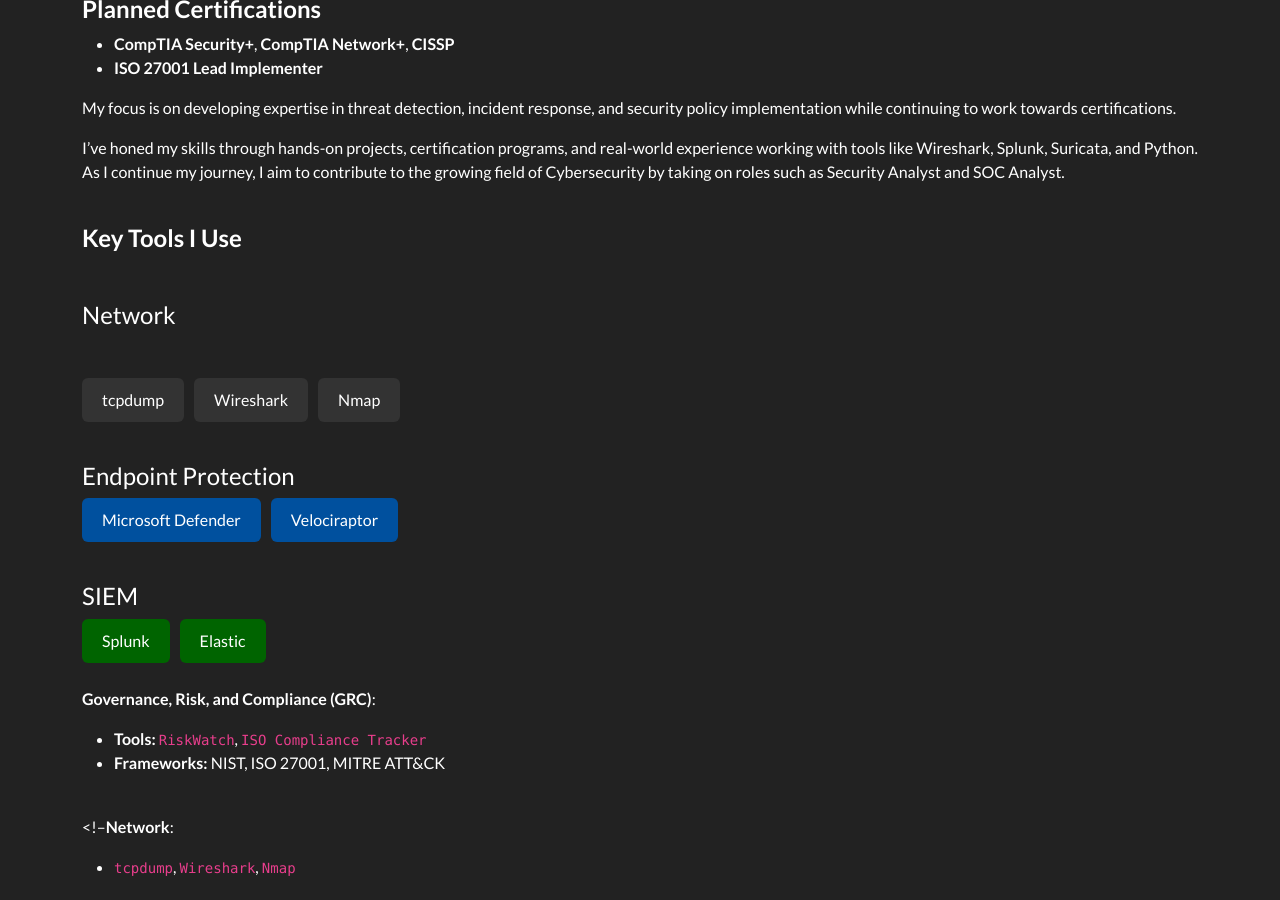
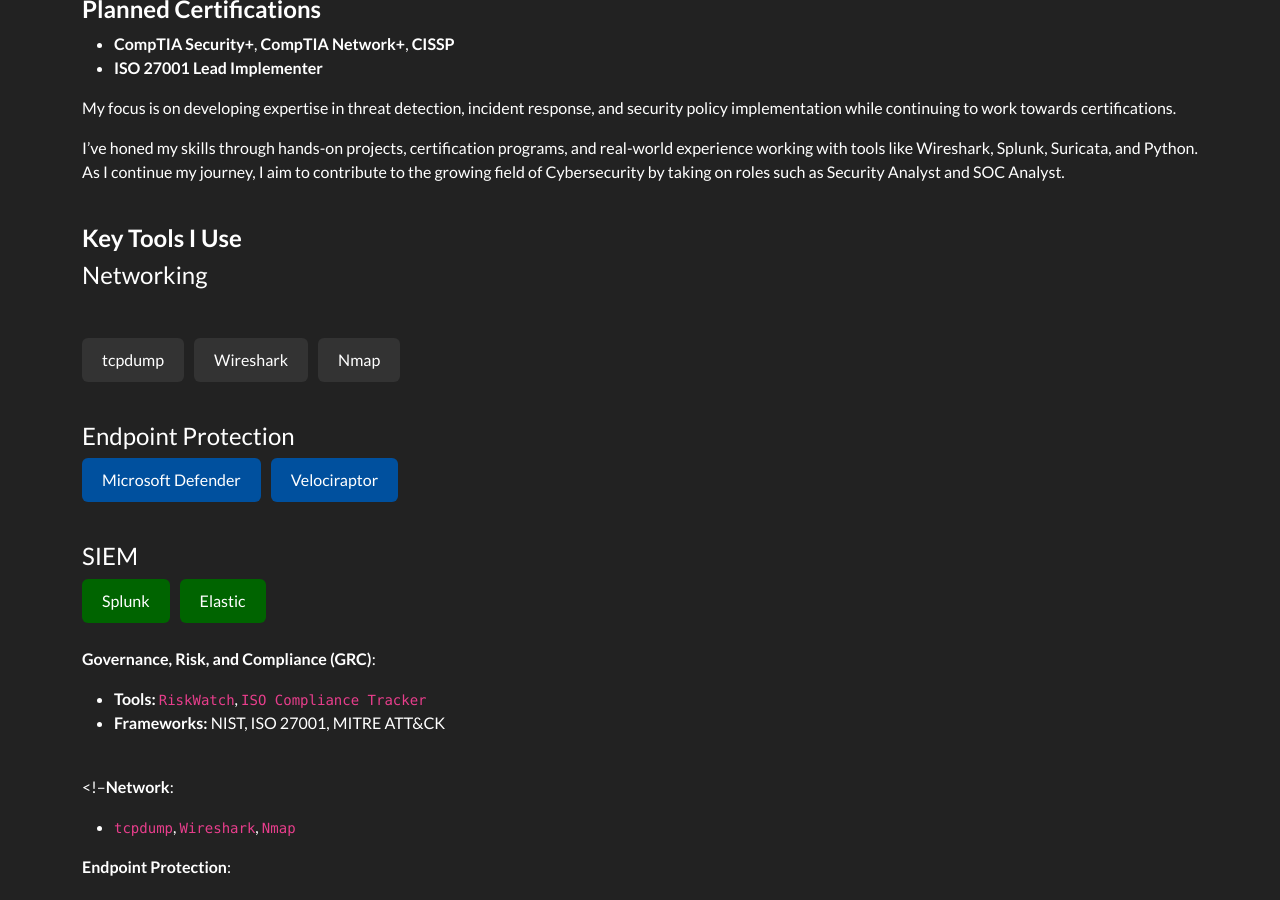
Before and after one commit to JKopal101/jkopal101.github.io, a Jekyll site: the page built from index.md, in a window 1280 px wide and 900 px high, scrolled down 824 px. Built offline with Jekyll 4.4.1, drawn with Linux system fonts in a browser that asks for light colours.

Commit message:
Update index.md

```diff
--- a/index.md
+++ b/index.md
@@ -41,8 +41,8 @@ I’ve honed my skills through hands-on projects, certification programs, and re
 <br><br>
 
 #### **Key Tools I Use**
-<br>
-<h4>Network</h4>
+
+#### Networking
 <br>
 <div style="display: flex; gap: 10px; flex-wrap: wrap;">
   <button style="padding: 10px 20px; background-color: #333; color: white; border-radius: 6px; border: none;">tcpdump</button>
@@ -50,13 +50,13 @@ I’ve honed my skills through hands-on projects, certification programs, and re
   <button style="padding: 10px 20px; background-color: #333; color: white; border-radius: 6px; border: none;">Nmap</button>
 </div>
 <br>
-<h4>Endpoint Protection</h4>
+#### Endpoint Protection
 <div style="display: flex; gap: 10px; flex-wrap: wrap;">
   <button style="padding: 10px 20px; border: none; background-color: #00509E; color: white; border-radius: 6px; cursor: default;">Microsoft Defender</button>
   <button style="padding: 10px 20px; border: none; background-color: #00509E; color: white; border-radius: 6px; cursor: default;">Velociraptor</button>
 </div>
 <br>
-<h4>SIEM</h4>
+#### SIEM
 <div style="display: flex; gap: 10px; flex-wrap: wrap;">
   <button style="padding: 10px 20px; border: none; background-color: #006400; color: white; border-radius: 6px; cursor: default;">Splunk</button>
   <button style="padding: 10px 20px; border: none; background-color: #006400; color: white; border-radius: 6px; cursor: default;">Elastic</button>
```
